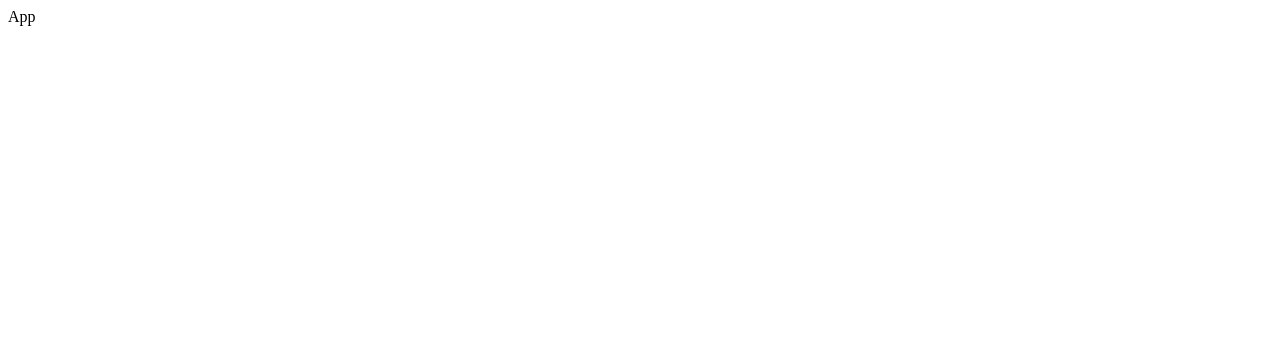
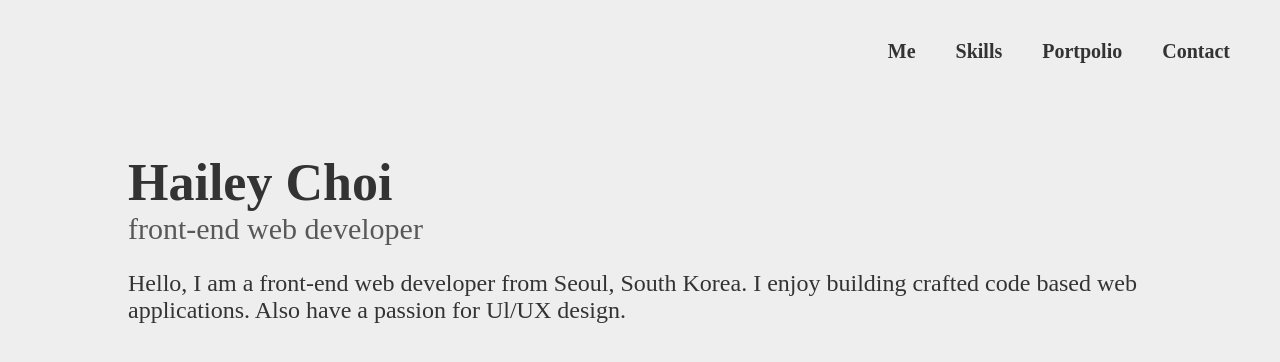
Before and after one commit to haileychoi15/portfolio, a React (Create React App) app: page / in a window 1280 px wide. Shown: the top 362 px of the page. Built offline with nearby package versions, Linux system fonts and the light colour scheme.

Commit message:
header layout

```diff
--- a/package.json
+++ b/package.json
@@ -8,7 +8,8 @@
     "@testing-library/user-event": "^7.1.2",
     "react": "^16.13.1",
     "react-dom": "^16.13.1",
-    "react-scripts": "3.4.3"
+    "react-scripts": "3.4.3",
+    "styled-components": "^5.2.0"
   },
   "scripts": {
     "start": "react-scripts start",
--- a/public/index.html
+++ b/public/index.html
@@ -9,7 +9,6 @@
       name="description"
       content="Web site created using create-react-app"
     />
-    <link rel="apple-touch-icon" href="%PUBLIC_URL%/logo192.png" />
     <!--
       manifest.json provides metadata used when your web app is installed on a
       user's mobile device or desktop. See https://developers.google.com/web/fundamentals/web-app-manifest/
@@ -24,7 +23,7 @@
       work correctly both with client-side routing and a non-root public URL.
       Learn how to configure a non-root public URL by running `npm run build`.
     -->
-    <title>React App</title>
+    <title>Hailey Choi</title>
   </head>
   <body>
     <noscript>You need to enable JavaScript to run this app.</noscript>
--- a/src/App.js
+++ b/src/App.js
@@ -1,10 +1,45 @@
-import React from 'react';
+import React, { Fragment } from 'react';
+import styled, { createGlobalStyle } from 'styled-components';
+import Header from './components/Header';
+import Main from './components/Main';
+
+const GlobalStyle = createGlobalStyle`
+  body {
+    color: #333;
+    background-color: #eee;
+    padding: 0;
+    margin: 0;
+  }
+
+  body * {
+    box-sizing: border-box;
+  }
+
+  ul, ol, li {
+    padding: 0;
+    margin: 0;
+    list-style: none;
+  }
+
+  button {
+    cursor: pointer;
+  }
+`;
+
+const Container = styled.div`
+  width: 100%;
+  height: 100%;
+`;
 
 function App() {
   return (
-    <div className="App">
-      App
-    </div>
+    <Fragment>
+      <GlobalStyle />
+        <Container>
+          <Header />
+          <Main />
+        </Container>
+    </Fragment>
   );
 }
 
--- /dev/null
+++ b/src/components/Header.js
@@ -0,0 +1,37 @@
+import React from 'react';
+import styled from 'styled-components';
+
+const Container = styled.div`
+  width: 100%;
+  height: 100px;
+`;
+
+const Ul = styled.ul`
+  display: flex;
+  justify-content: flex-end;
+  align-items: center;
+  font-size: 20px;
+  font-weight: 900;
+`;
+
+const Li = styled.li`
+  padding: 40px 20px;
+  &:last-child {
+    margin-right: 30px;
+  }
+`;
+
+function Header () {
+    return (
+        <Container>
+            <Ul>
+                <Li>Me</Li>
+                <Li>Skills</Li>
+                <Li>Portpolio</Li>
+                <Li>Contact</Li>
+            </Ul>
+        </Container>
+    );
+}
+
+export default Header;
--- /dev/null
+++ b/src/components/Main.js
@@ -0,0 +1,55 @@
+import React from 'react';
+import styled from 'styled-components';
+
+const Container = styled.div`
+  width: 100%;
+  height: 1000px;
+`;
+
+const MeBlock = styled.div`
+  display: flex;
+  flex-direction: column;
+  justify-content: center;
+  padding: 0 10%;
+  width: 100%;
+  height: 300px;
+`;
+
+const Name = styled.div`
+  font-size: 36px;
+  font-weight: 900;
+  @media screen and (min-width: 768px) {
+    font-size: 52px;
+  }
+`;
+
+const Job = styled.div`
+  font-size: 28px;
+  font-weight: 500;
+  opacity: 0.8;
+  @media screen and (min-width: 768px) {
+    font-size: 30px;
+  }
+`;
+
+const Description = styled.p`
+  font-size: 22px;
+  font-weight: 300;
+  @media screen and (min-width: 768px) {
+    font-size: 24px;
+  }
+`;
+
+function Main () {
+    return (
+        <Container>
+            <MeBlock>
+                <Name>Hailey Choi</Name>
+                <Job>front-end web developer</Job>
+                <Description>Hello, I am a front-end web developer from Seoul, South Korea. I enjoy building crafted code based web applications. Also have a passion for Ul/UX design. </Description>
+            </MeBlock>
+        </Container>
+    );
+}
+
+export default Main;
```
Also changed, not shown: 1 other file (tests, documents, lock files or other folders).
